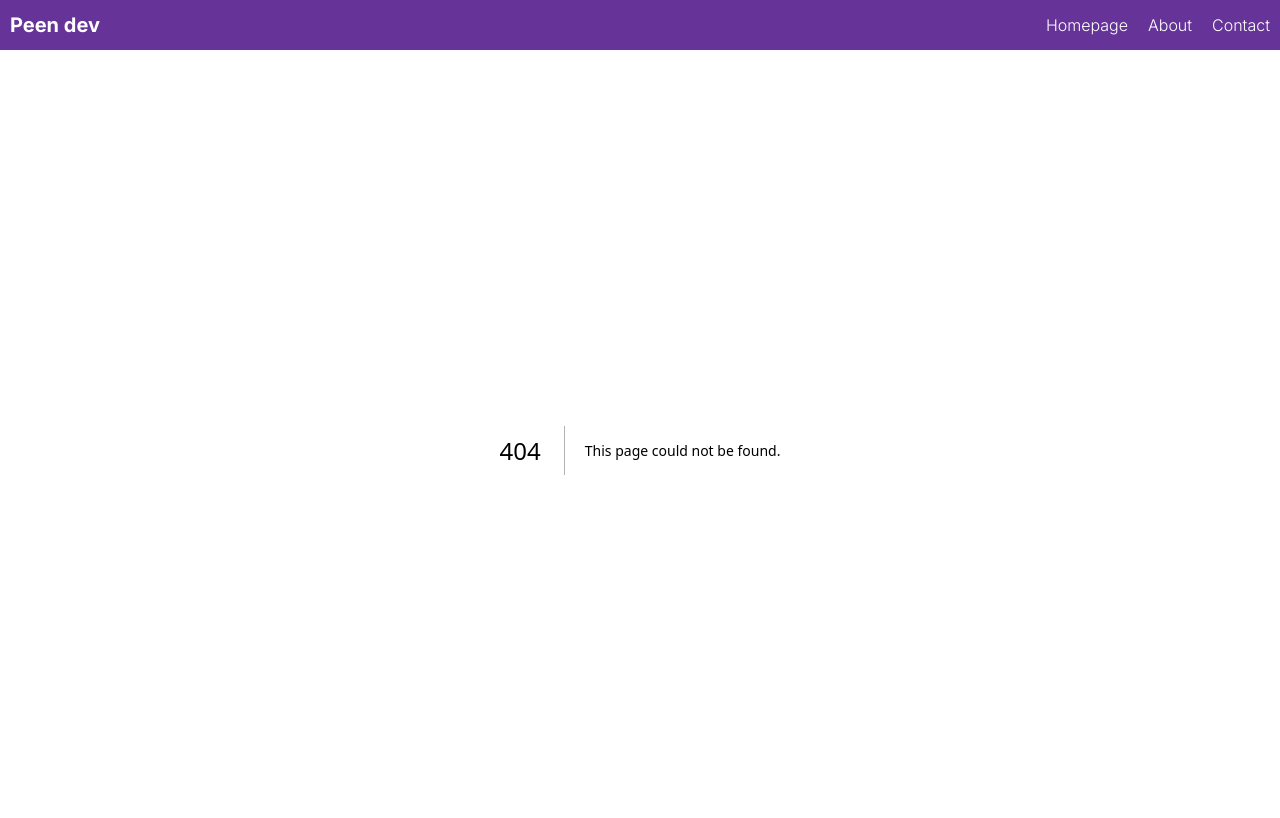
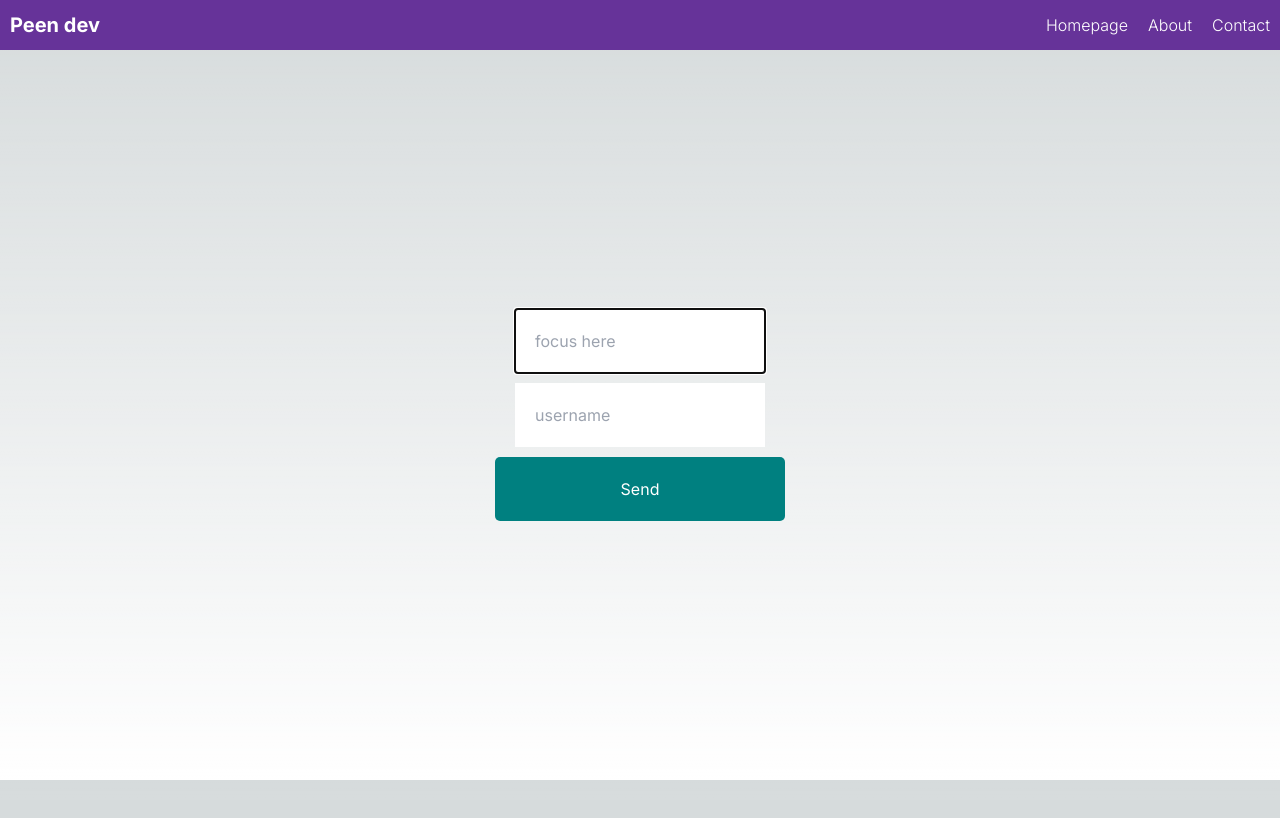
Before and after one commit to SmallPeenwow/typescript-for-beginners, a Next.js app in the folder react/: page /6-useref-example in a window 1280 px wide. Before the commit this address had no page. Shown: the top 818 px of the page. Built offline with nearby package versions, Linux system fonts and the light colour scheme.

Commit message:
TypeScript React UseRef Done

```diff
--- /dev/null
+++ b/react/src/app/6-useref-example/page.tsx
@@ -0,0 +1,25 @@
+'use client';
+import React, { useEffect, useRef } from 'react';
+
+const UseRefExample = () => {
+	const inputRef = useRef<HTMLInputElement>(null);
+	const usernameInputRef = useRef<HTMLInputElement>(null);
+
+	useEffect(() => {
+		inputRef.current?.focus();
+	}, []);
+
+	const handleClick = () => {
+		console.log('username is: ' + usernameInputRef.current?.value);
+	};
+
+	return (
+		<div className='useRefExample'>
+			<input ref={inputRef} type='text' placeholder='focus here' />
+			<input ref={usernameInputRef} type='text' placeholder='username' />
+			<button onClick={handleClick}>Send</button>
+		</div>
+	);
+};
+
+export default UseRefExample;
--- a/react/src/app/page.tsx
+++ b/react/src/app/page.tsx
@@ -5,6 +5,7 @@ import ChildrenPropExample from './2-children-prop-example/page';
 import EventExample from './3-event-example/page';
 import UseStateExample from './4-usestate-example/page';
 import UseContextExample from './5-usecontext-example/page';
+import UseRefExample from './6-useref-example/page';
 
 export default function Home() {
 	return (
@@ -93,6 +94,7 @@ export default function Home() {
 			<EventExample />
 			<UseStateExample />
 			<UseContextExample />
+			<UseRefExample />
 		</>
 	);
 }
```
